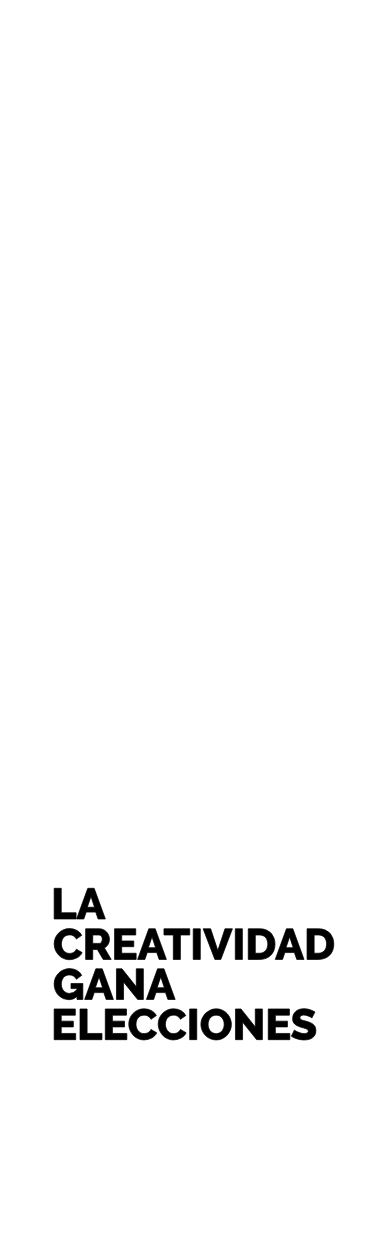
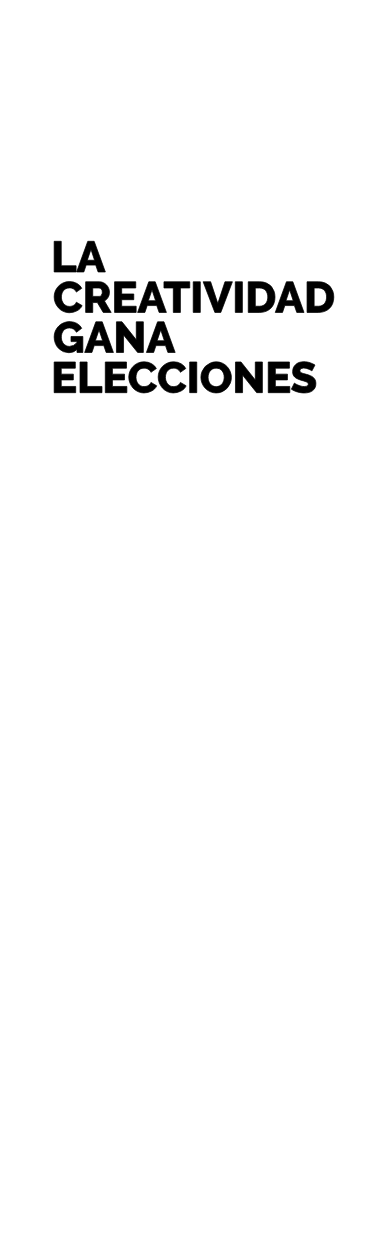
Before and after one commit to edoplaza/e70, a PHP site: page / in a window 390 px wide. Shown: the part 1207-2447 px from the top of the page. Run offline with PHP 8.4, Linux system fonts and the light colour scheme; some libraries are stand-ins or nearby versions.

Commit message:
Added mobile & tablet css for main image

```diff
--- a/js/main.js
+++ b/js/main.js
@@ -29,7 +29,7 @@
  	landing.css('height', landingHeight);
 
   if ($(window).width() < desktop ) {
-    landing.css('height', '100%');
+    landing.css('height', 'auto');
   }
 
 
--- a/scss/helpers/_layout.scss
+++ b/scss/helpers/_layout.scss
@@ -13,7 +13,7 @@
   height: 100vh;
   width: 100vw;
   opacity: 0;
-  background: linear-gradient(231deg, $frame-blue, $frame-green, $frame-green-apple, $frame-red, $frame-red-dark);
+  background: linear-gradient(231deg, $f1, $f2, $f3, $f4, $f5);
   background-size: 800% 800%;
   animation: gradient 7s ease infinite;
 
--- a/scss/helpers/_variables.scss
+++ b/scss/helpers/_variables.scss
@@ -1,6 +1,5 @@
 
 // Colors
-
 
 $black: #000000;
 $blue: #009de1;
@@ -12,11 +11,13 @@
 $yellow: #f8a12f;
 $white: #ffffff;
 
-$frame-blue: #55626f;
-$frame-green: #5dcdc4;
-$frame-green-apple: #c8f26d;
-$frame-red: #ed696c;
-$frame-red-dark: #c24e5a;
+// Frame Colors
+$f1: #ff80a3;
+$f2: #fbd097;
+$f3: #97e6c4;
+$f4: #80d1d7;
+$f5: #8cb8d3;
+
 
 
 // Element Size
--- a/scss/pages/home/_landing.scss
+++ b/scss/pages/home/_landing.scss
@@ -60,20 +60,20 @@
     }
     &.l1{
       position: fixed;
-      bottom: calc( 12vh + 400px );
+      top: calc( (80vh - 400px );
     }
     &.l2{
       position: fixed;
-      bottom: calc( 12vh + 300px );
+      top: calc( 80vh - 300px );
       z-index: 200;
     }
     &.l3{
       position: fixed;
-      bottom: calc( 12vh + 200px );
+      top: calc( 80vh - 200px );
     }
     &.l4{
       position: fixed;
-      bottom: calc( 12vh + 100px );
+      top: calc( 80vh - 100px );
       z-index: 1;
     }
 
@@ -151,7 +151,7 @@
 
 @include desktop {
   .landing{
-    overflow: hidden;
+    overflow-y: visible;
     height: 100%;
     &__inner{
       @include center-inner-desktop;
@@ -178,26 +178,27 @@
         width: 360px !important;
       }
       &.l1{
-        bottom: calc( 10vh + 320px );
+        top: calc( 70vh - 320px );
       }
       &.l2{
-        bottom: calc( 10vh + 240px );
+        top: calc( 70vh - 240px );
       }
       &.l3{
-        bottom: calc( 10vh + 160px );
+        top: calc( 70vh - 160px );
       }
       &.l4{
-        bottom: calc( 10vh + 80px );
+        top: calc( 70vh - 80px );
       }
     }
 
     &__image{
-      display: none;
-      position: absolute;
+      //display: none;
+      position: relative;
       right: 0;
-      width: 70%;
+      width: 100%;
       height: auto;
       top: 0;
+      margin-top: 100vh;
       z-index: 100;
     }
   }
@@ -212,16 +213,16 @@
         transform: scale(1.7);
       }
       &.l1{
-        bottom: calc( 10vh + 240px );
+        top: calc( 70vh - 240px );
       }
       &.l2{
-        bottom: calc( 10vh + 180px );
+        top: calc( 70vh - 180px );
       }
       &.l3{
-        bottom: calc( 10vh + 120px );
+        top: calc( 70vh - 120px );
       }
       &.l4{
-        bottom: calc( 10vh + 60px );
+        top: calc( 70vh - 60px );
       }
     }
   }
@@ -235,16 +236,16 @@
         transform: scale(1);
       }
       &.l1{
-        bottom: calc( 10vh + 160px );
+        top: calc( 60vh - 160px );
       }
       &.l2{
-        bottom: calc( 10vh + 120px );
+        top: calc( 60vh - 120px );
       }
       &.l3{
-        bottom: calc( 10vh + 80px );
+        top: calc( 60vh - 80px );
       }
       &.l4{
-        bottom: calc( 10vh + 40px );
+        top: calc( 60vh - 40px );
       }
     }
   }
--- a/scss/pages/home/_tagline.scss
+++ b/scss/pages/home/_tagline.scss
@@ -29,3 +29,12 @@
     }
   }
 }
+
+@include mobile{
+  .tagline{
+    &__text{
+      font-size: 3rem;
+      line-height: 4rem;
+    }
+  }
+}
--- a/scss/pages/home/_what-we-do.scss
+++ b/scss/pages/home/_what-we-do.scss
@@ -106,7 +106,6 @@
     transition: width .4s ease;
   }
 }
-
 @include desktop{
   .what-we-do{
     height: auto !important;
@@ -200,3 +199,12 @@
   }
 
 }
+
+@include mobile{
+  .what-we-do{
+    &__title{
+      font-size: 5.8rem;
+      line-height: 6.2rem;
+    }
+  }
+}
```
Also changed, not shown: css/main.css, js/main-min.js.
